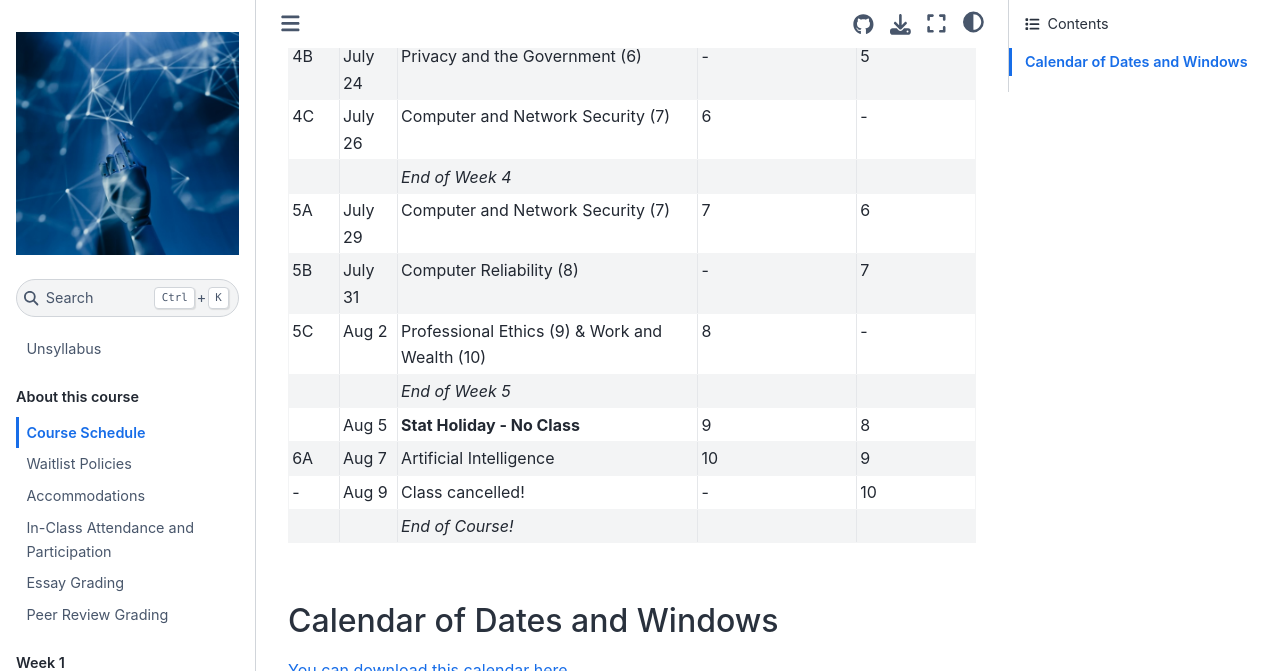
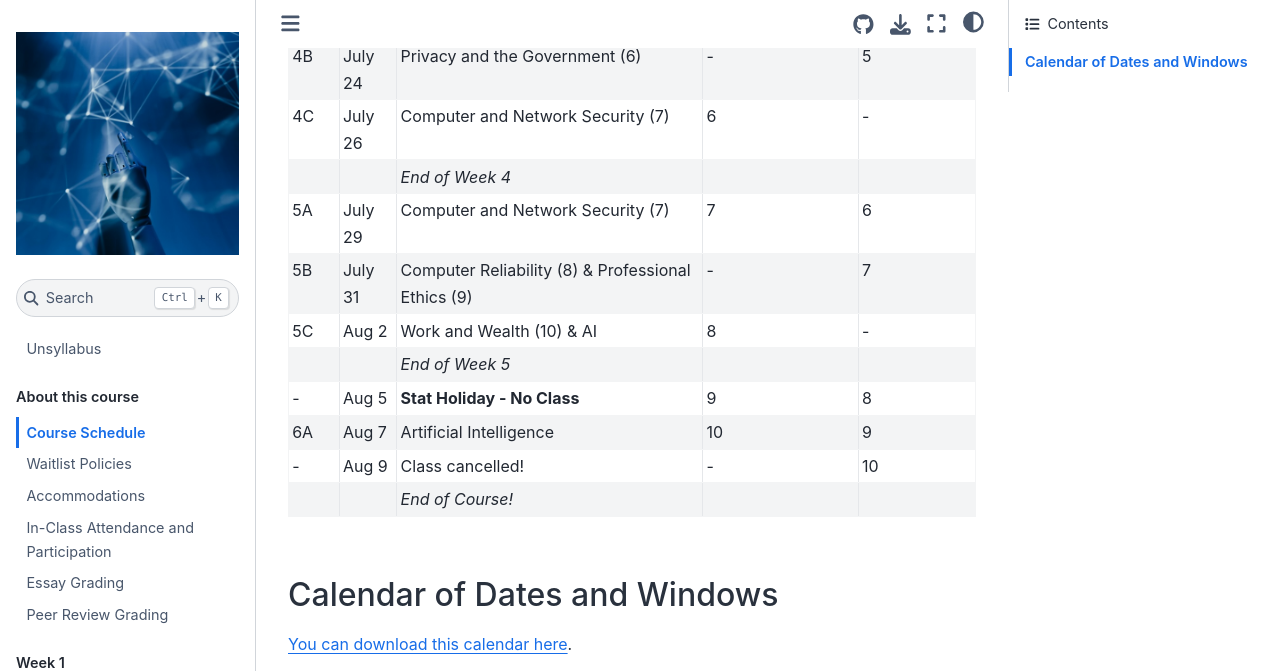
Before and after one commit to UBC-CS/cpsc430, a Jupyter Book: the page built from about/course_schedule.md, in a window 1280 px wide and 900 px high, scrolled down 818 px, cut to the strip 0-671 px from the top of the window. Built offline with Jupyter Book 1.0.4 settings and Sphinx 7.4.7 and the Sphinx Book theme 1.1.4, drawn with Linux system fonts in a browser that asks for light colours.

```diff
--- a/about/syllabus_bits/schedule.md
+++ b/about/syllabus_bits/schedule.md
@@ -19,11 +19,11 @@ Things may change depending on many factors so this is subject to change.
 | 4C    | July 26 | Computer and Network Security (7)        | 6                     | -               |
 |       |         | *End of Week 4*                          |                       |                 |
 | 5A    | July 29 | Computer and Network Security (7)        | 7                     | 6               |
-| 5B    | July 31 | Computer Reliability (8)                 | -                     | 7               |
-| 5C    | Aug 2   | Professional Ethics (9) & Work and Wealth (10)                 | 8                     | -               |
+| 5B    | July 31 | Computer Reliability (8) & Professional Ethics (9)    | -        | 7               |
+| 5C    | Aug 2   |  Work and Wealth (10) & AI               | 8                     | -               |
 |       |         | *End of Week 5*                          |                       |                 |
-|       | Aug 5   | **Stat Holiday - No Class**              | 9                     | 8               |
-| 6A    | Aug 7   | Artificial Intelligence                     | 10                    | 9               |
+| -     | Aug 5   | **Stat Holiday - No Class**              | 9                     | 8               |
+| 6A    | Aug 7   | Artificial Intelligence                  | 10                    | 9               |
 | -     | Aug 9   | Class cancelled!                         | -                     | 10              |
 |       |         | *End of Course!*                         |                       |                 |
 
```
